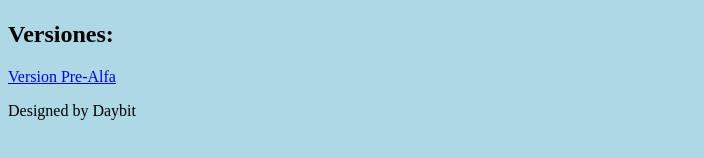
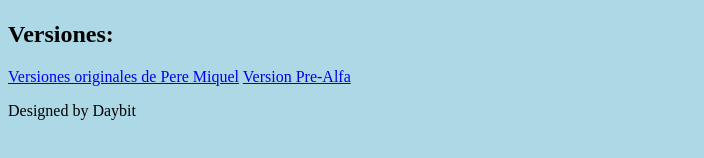
Before and after one commit to z107576/penjat, a plain HTML site: page index.html in a window 1280 px wide. Shown: the part 308-466 px from the top of the page, without its empty margins (0-704 px from the left). Drawn offline with Linux system fonts and the light colour scheme.

Commit message:
Update index.html

```diff
--- a/index.html
+++ b/index.html
@@ -12,6 +12,7 @@
              <p> </p>
           <h2>Versiones:</h2>
         <div>
+             <a href="https://penjat-github.netlify.app/">Versiones originales de Pere Miquel</a>
             <a href="VersionPreAlfa.html">Version Pre-Alfa</a>
 
         </div>
```
